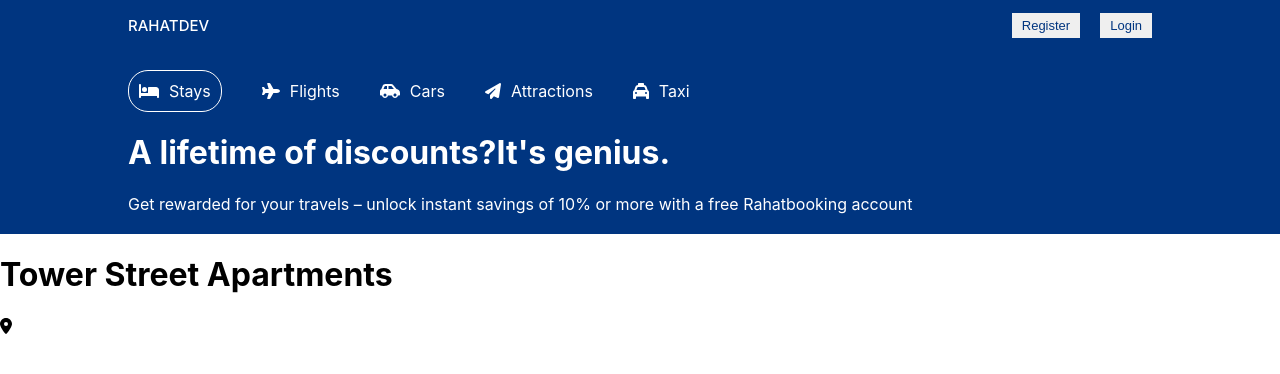
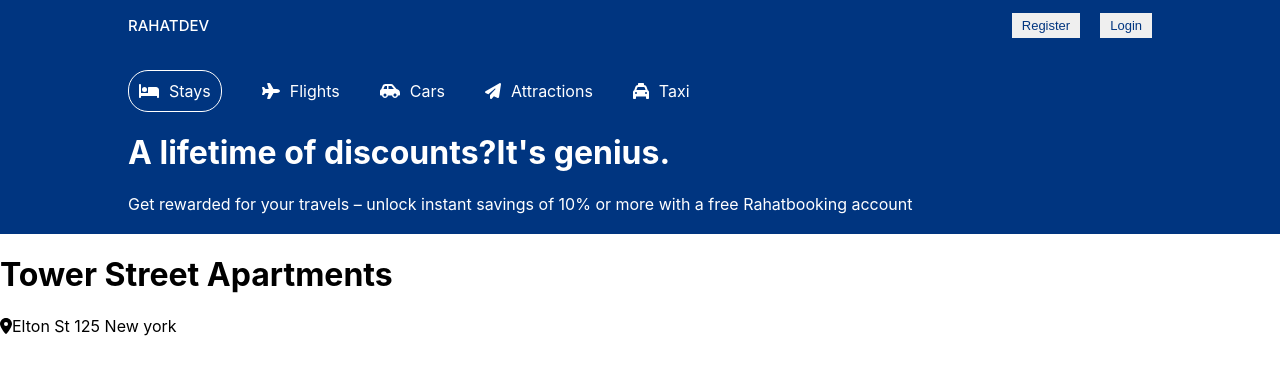
Before and after one commit to bellicose77/booking-app-clientside, a React (Create React App) app: page /hotels/1 in a window 1280 px wide. Shown: the top 374 px of the page. Built offline with nearby package versions, Linux system fonts and the light colour scheme.

Commit message:
single hotel description

```diff
--- a/src/pages/Hotel/Hotel.js
+++ b/src/pages/Hotel/Hotel.js
@@ -19,6 +19,7 @@ const Hotel = () => {
                 <h1 className="hotelTitle">Tower Street Apartments</h1>
                 <div className='hotelAddress'>
                     <FontAwesomeIcon icon={faLocationDot}/>
+                    <span>Elton St 125 New york</span>
                 </div>
             </div>
            </div>
```
